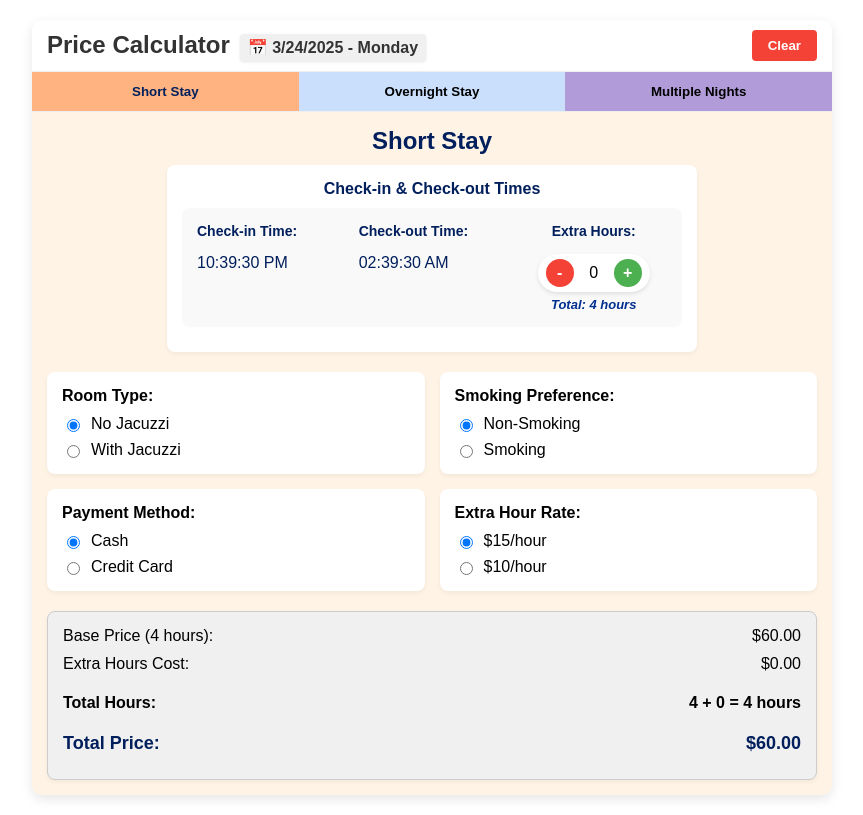
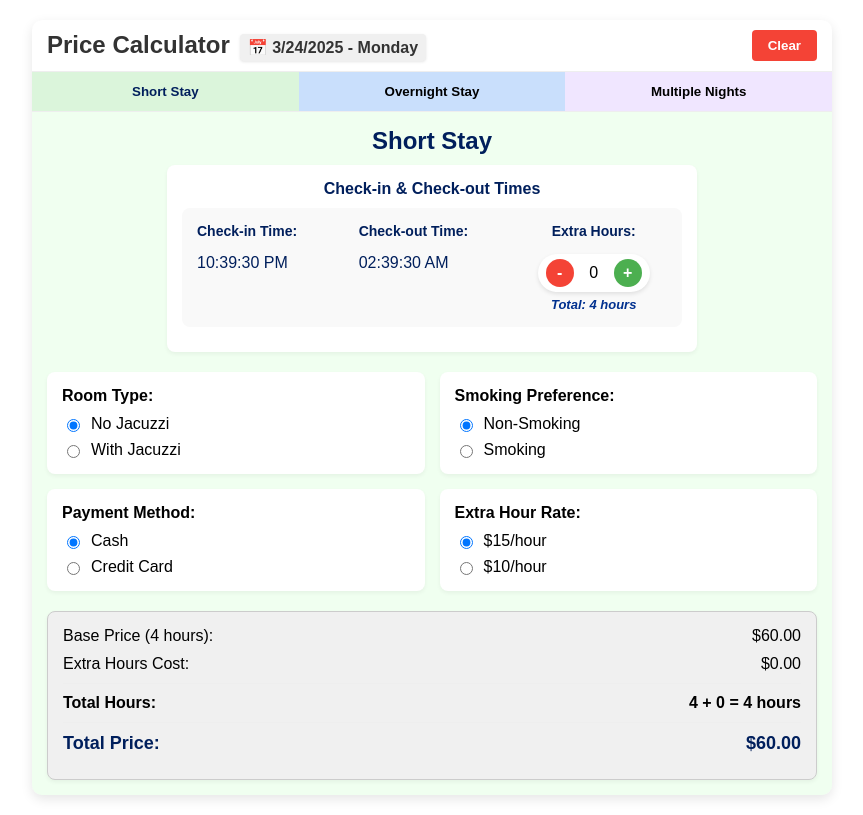
Before and after one commit to sixthemailtest/pricecalculator, a React (Create React App) app: page / in a window 1280 px wide. Shown: the whole page, without its empty margins (208-1071 px from the left). Built offline with nearby package versions, Linux system fonts and the light colour scheme; the HTML template or start-up script is replaced by a standard one.

Commit message:
initial commit13

```diff
--- a/src/App.js
+++ b/src/App.js
@@ -462,8 +462,11 @@ function App() {
                           className="stay-number"
                           style={{
                             fontWeight: 'bold',
-                            fontSize: '16px',
-                            color: '#001f5c'
+                            fontSize: '14px',
+                            color: '#001f5c',
+                            '@media (max-width: 375px)': {
+                              fontSize: '12px'
+                            }
                           }}
                         >
                           Stay #{index + 1}
@@ -474,15 +477,22 @@ function App() {
                             border: 'none',
                             color: '#fff',
                             cursor: 'pointer',
-                            padding: '2px 6px',
-                            fontSize: '11px',
+                            padding: '2px 4px',
+                            fontSize: '10px',
                             borderRadius: '3px',
                             display: 'inline-flex',
                             alignItems: 'center',
                             transition: 'all 0.2s',
                             fontWeight: '500',
                             textTransform: 'uppercase',
-                            letterSpacing: '0.5px'
+                            letterSpacing: '0.3px',
+                            minWidth: '32px',
+                            justifyContent: 'center',
+                            '@media (max-width: 375px)': {
+                              fontSize: '9px',
+                              padding: '2px 3px',
+                              minWidth: '28px'
+                            }
                           }}
                           onMouseOver={(e) => {
                             e.target.style.background = '#002d85';
@@ -757,7 +767,7 @@ function App() {
             className={`tab-button ${activeTab === 'short' ? 'active' : ''}`}
             onClick={() => setActiveTab('short')}
             style={{
-              backgroundColor: activeTab === 'short' ? '#ffb380' : '#fff0e6'
+              backgroundColor: activeTab === 'short' ? '#dbf5db' : '#f0fff0'
             }}
           >
             Short Stay
@@ -772,7 +782,7 @@ function App() {
             className={`tab-button ${activeTab === 'multiple' ? 'active' : ''}`}
             onClick={() => setActiveTab('multiple')}
             style={{
-              backgroundColor: activeTab === 'multiple' ? '#9370db' : '#b19cd9'
+              backgroundColor: activeTab === 'multiple' ? '#b19cd9' : '#f0e6ff'
             }}
           >
             Multiple Nights
@@ -781,7 +791,7 @@ function App() {
 
         <div className="stay-sections">
           <div className={`short-stay-section ${activeTab === 'short' ? 'active' : ''}`}
-            style={{ backgroundColor: '#fff3e6' }}>
+            style={{ backgroundColor: '#f0fff0' }}>
             <h2 className="section-header">Short Stay</h2>
 
             <div className="option-group" style={{ maxWidth: '500px', margin: '0 auto 20px auto' }}>
```
